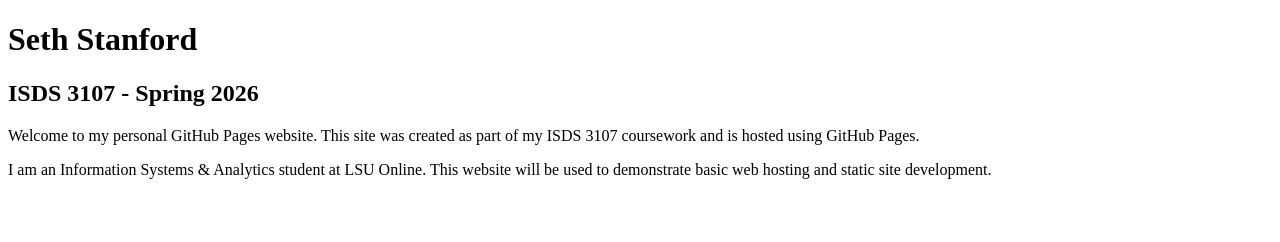
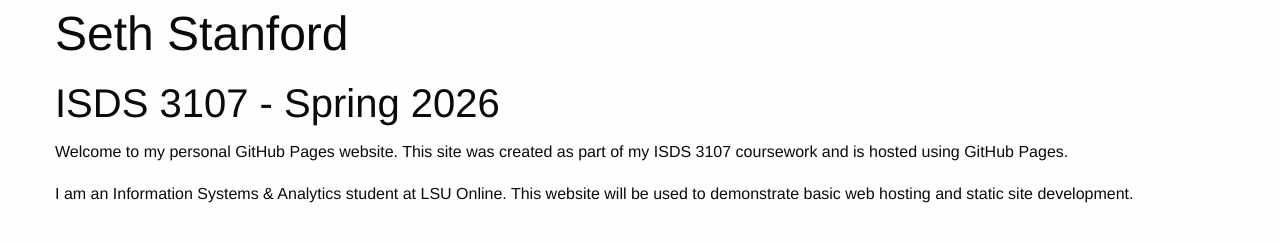
Before and after one commit to sethstanford/sethstanford.github.io, a plain HTML site: page index.html in a window 1280 px wide. Drawn offline with nearby package versions, Linux system fonts and the light colour scheme.

Commit message:
Added Zurb Foundation CSS and layout

```diff
--- a/index.html
+++ b/index.html
@@ -2,11 +2,15 @@
 <html lang="en">
 <head>
   <meta charset="utf-8">
-  <title>Seth Stanford</title>
+  <title>Seth Stanford</title
+><link rel="stylesheet" href="https://cdn.jsdelivr.net/npm/foundation-sites@6.7.5/dist/css/foundation.min.css">
 </head>
 
 <body>
-  <h1>Seth Stanford</h1>
+
+<div class="grid-container">
+
+ <h1>Seth Stanford</h1>
   <h2>ISDS 3107 - Spring 2026</h2>
 
   <p>
@@ -18,5 +22,8 @@
     I am an Information Systems &amp; Analytics student at LSU Online. This website
     will be used to demonstrate basic web hosting and static site development.
   </p>
+
+</div>
+
 </body>
 </html>
```
